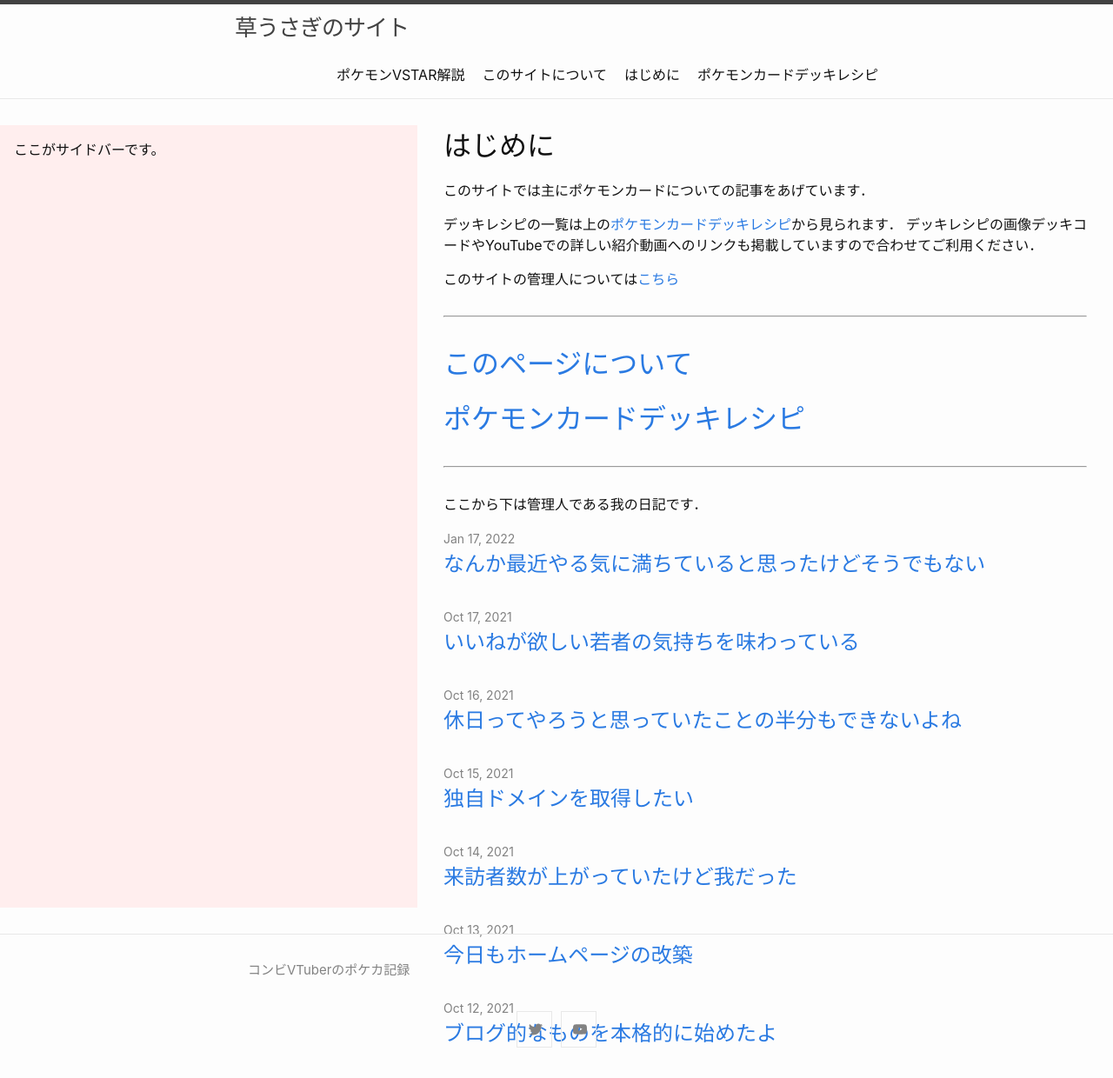
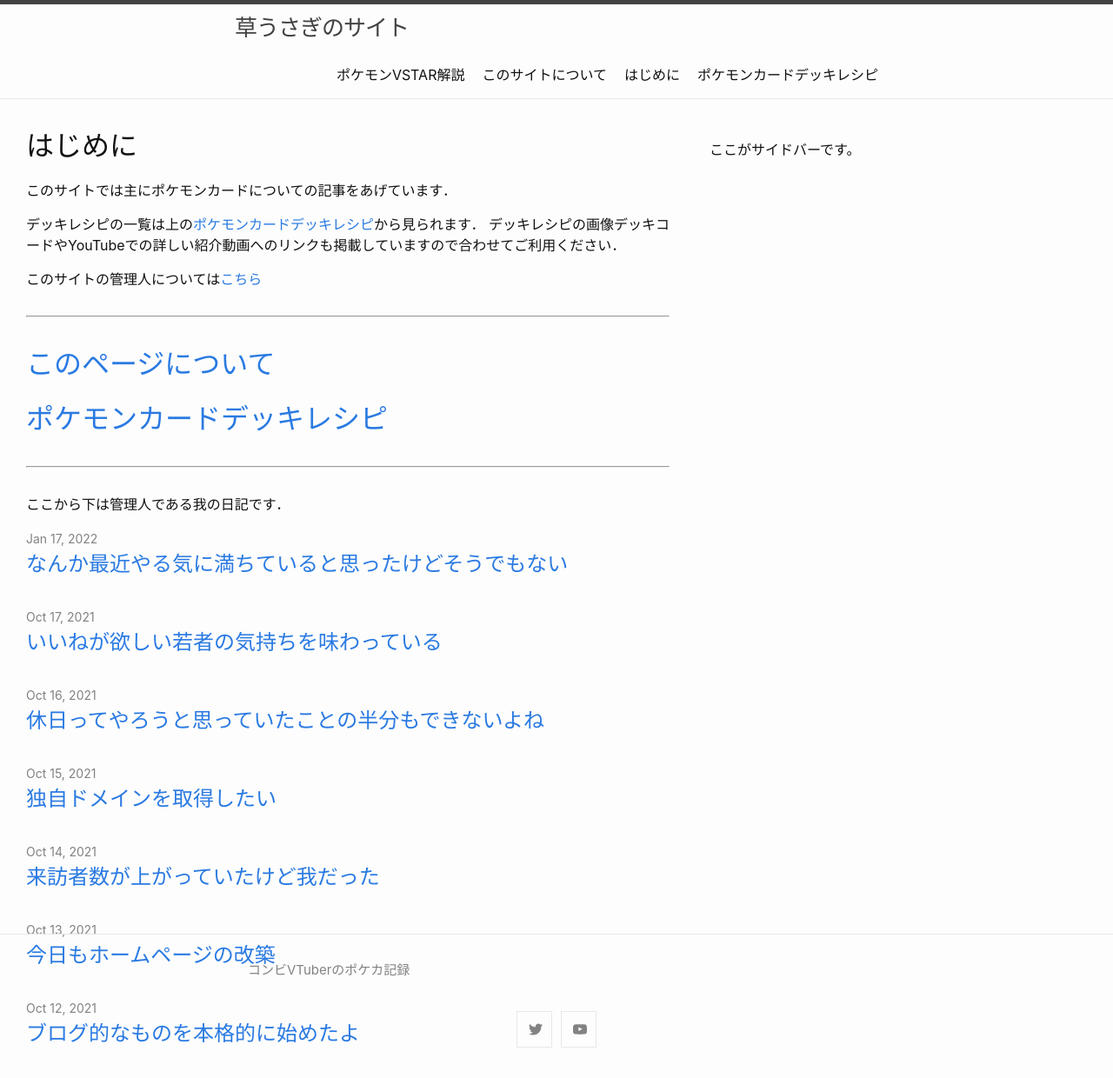
Before and after one commit to Kusausagi-Tsukasa/Kusausagi-Tsukasa.github.io, a Jekyll site: the page built from index.md, in a window 1280 px wide. Shown: the whole page at 87% size. Built offline with Jekyll 4.4.1, drawn with Linux system fonts in a browser that asks for light colours; our own code applies the rules of GitHub Pages for plain Markdown files.

Commit message:
Update default.html

```diff
--- a/_layouts/default.html
+++ b/_layouts/default.html
@@ -9,14 +9,13 @@
 
     <main class="page-content" aria-label="Content">
 	<div style="display:flex;height:100vh;">
-		<div style="flex-grow:1;
-			padding: 1em;
-			background-color:#FEE">
-			ここがサイドバーです。
-		</div>
 		<div class="wrapper">
         		{{ content }}
       		</div>
+		<div style="flex-grow:1;
+			padding: 1em;">
+			ここがサイドバーです。
+		</div>
 	</div>
     </main>
 
```
